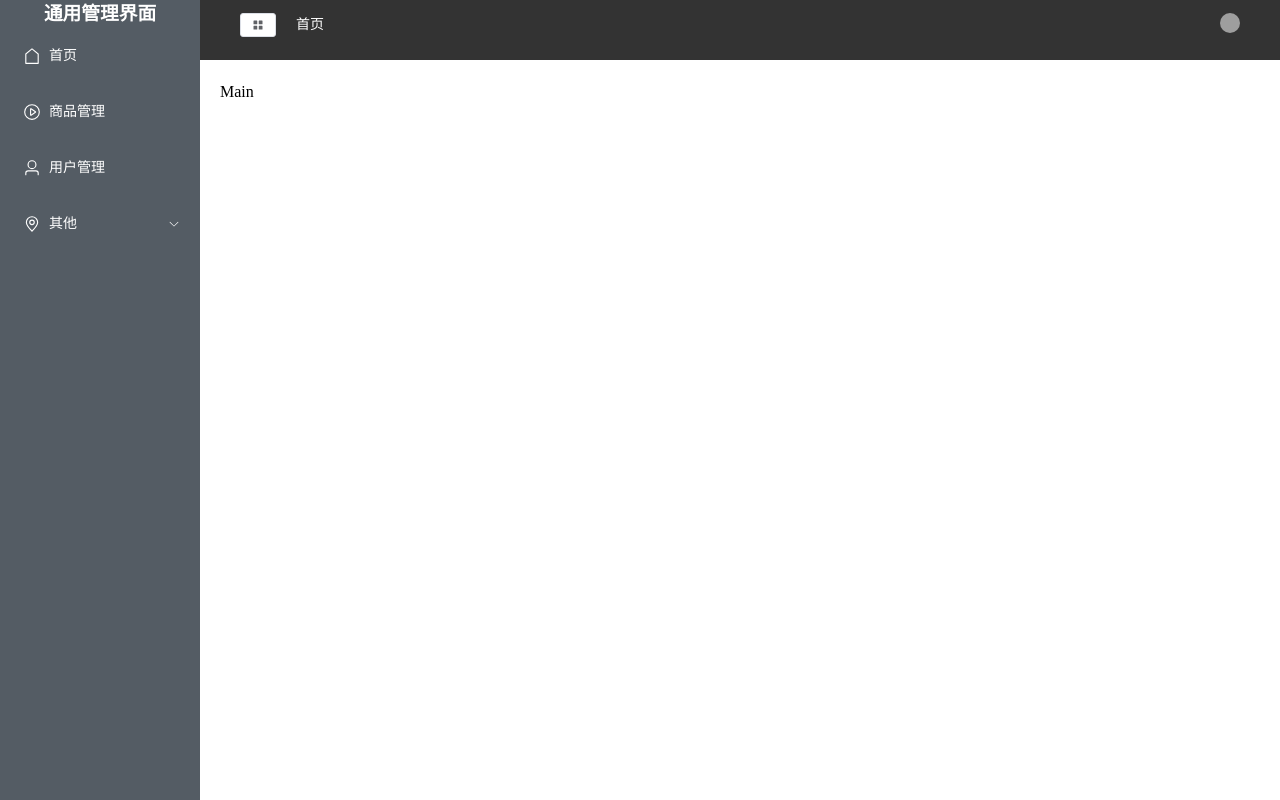
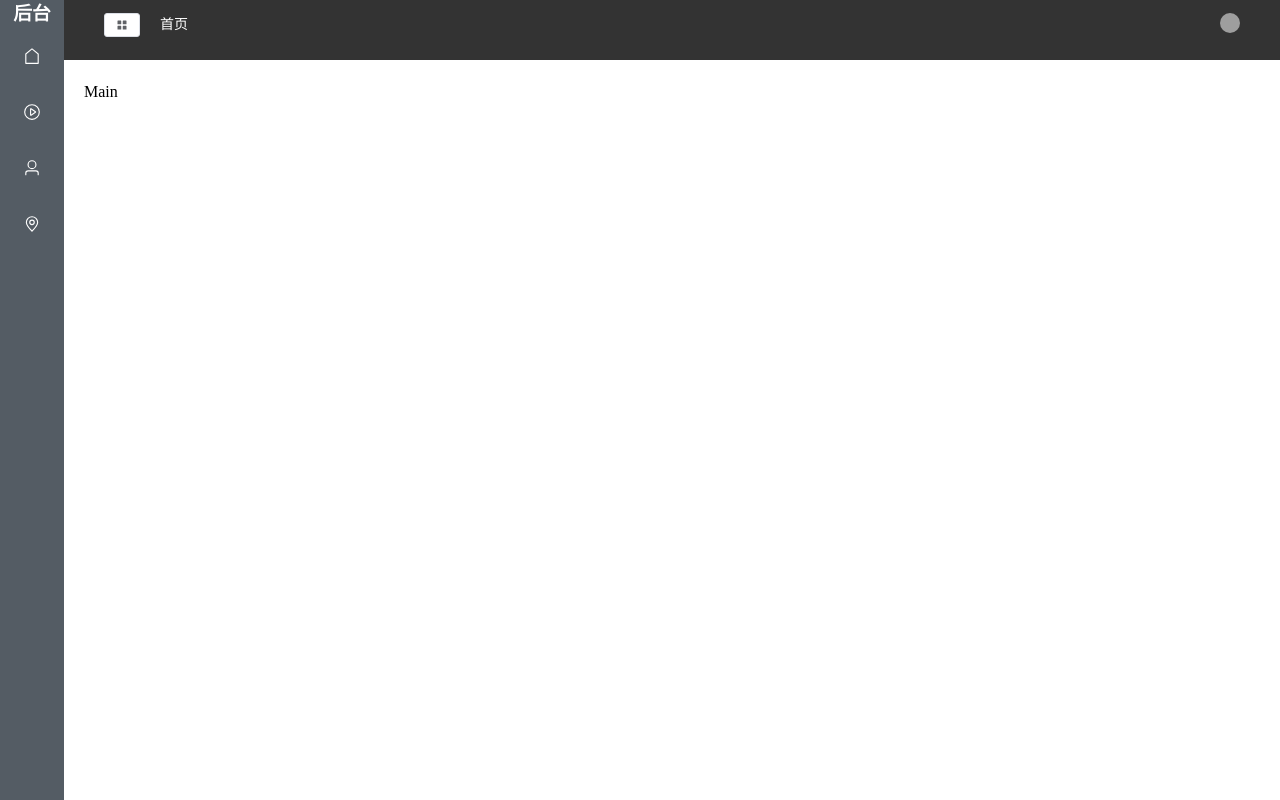
Before and after one commit to sansantang/vue3-admin-demo, a Vue app: page / in a window 1280 px wide. Built offline with nearby package versions, Linux system fonts and the light colour scheme; grey boxes are pictures that could not be loaded; the HTML template or start-up script is replaced by a standard one.

Commit message:
menu 折叠面板

```diff
--- a/src/components/CommonAside.vue
+++ b/src/components/CommonAside.vue
@@ -1,7 +1,8 @@
 <template>
+    <el-aside :width="width">
         <el-menu active-text-color="#ffd04b" background-color="#545c64" class="el-aside" default-active="2"
-        text-color="#fff" @open="handleOpen" @close="handleClose">
-        <h3>通用管理界面</h3>
+            text-color="#fff" @open="handleOpen" @close="handleClose" :collapse="isCollapse">
+            <h3>{{ !isCollapse ? '通用管理后台' : '后台' }}</h3>
             <template v-for="item in list" :key="item.path">
                 <el-sub-menu :index="item.path" v-if="item.children && item.children.length > 0">
                     <template #title>
@@ -25,11 +26,14 @@
                 </el-menu-item>
             </template>
         </el-menu>
+    </el-aside>
 </template>
 
 <script setup lang="ts">
-import { ref } from 'vue'
-
+import { computed, ref } from 'vue';
+import { useMenuStore } from '@/stores/useMenuStore';
+const isCollapse = computed(() => useMenuStore().isCollapse);
+const width = computed(() => isCollapse.value ? '64px' : '200px');
 const list = ref([
     {
         path: '/home',
--- a/src/components/CommonHeader.vue
+++ b/src/components/CommonHeader.vue
@@ -1,7 +1,7 @@
 <template>
     <div class="header">
         <div class="l-content">
-            <el-button size="small">
+            <el-button size="small" @click="changeIsCollapse">
                 <el-icon>
                     <component class="icons" :is="'menu'"></component>
                 </el-icon>
@@ -28,6 +28,8 @@
 
 <script setup lang="ts">
 const getImageUrl = new URL("https://img2.baidu.com/it/u=2318884743,3754999155&fm=253&fmt=auto&app=138&f=JPEG?w=500&h=500").href;
+import { useMenuStore } from '@/stores/useMenuStore'
+const changeIsCollapse = useMenuStore().changeIsCollapse;
 </script>
 
 <style scoped>
--- /dev/null
+++ b/src/stores/useMenuStore.ts
@@ -0,0 +1,13 @@
+import { defineStore } from 'pinia'
+import { ref } from 'vue'
+
+//组合式写法
+export const useMenuStore = defineStore('menuStore', () => {
+  const isCollapse = ref(true)
+
+  function changeIsCollapse() {
+    isCollapse.value = !isCollapse.value
+  }
+
+  return { isCollapse, changeIsCollapse }
+})
--- a/src/views/main.vue
+++ b/src/views/main.vue
@@ -6,9 +6,7 @@ import CommonHeader from "@/components/CommonHeader.vue";
 <template>
     <div class="common-layout">
         <el-container class="common-container">
-            <el-aside width="200px">
-                <CommonAside />
-            </el-aside>
+            <CommonAside />
             <el-container>
                 <!-- 侧边栏 -->
                 <el-header class="common-header">
```
Lines whose indentation alone changed are shown as unchanged.
